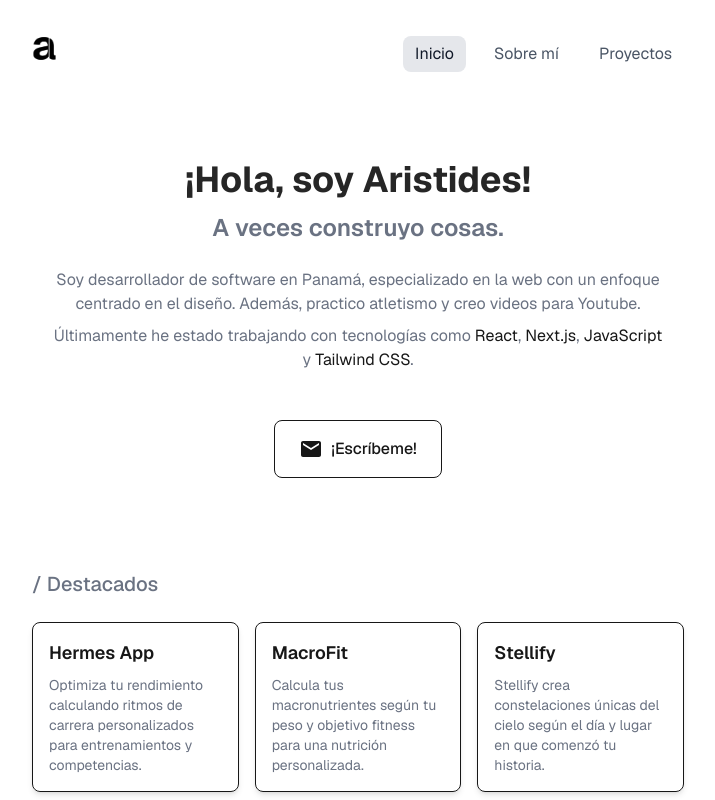
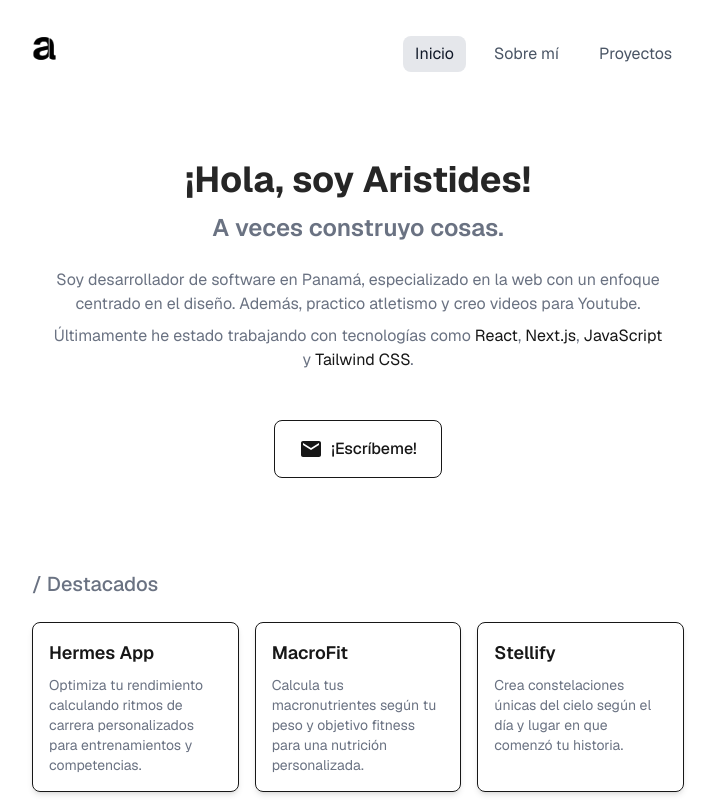
Before and after one commit to arisrodriguez/a-r, a Next.js app: page / in a window 1280 px wide. Shown: the top 800 px of the page, without its empty margins (282-997 px from the left). Built offline with nearby package versions, Linux system fonts and the light colour scheme.

Commit message:
chore(home): actualizar descripción de Stellify en la sección de destacados

```diff
--- a/src/app/components/Home/HomeProjects.tsx
+++ b/src/app/components/Home/HomeProjects.tsx
@@ -15,7 +15,7 @@ const proyectos = [
     },
     {
         title: "Stellify",
-        desc: "Stellify crea constelaciones únicas del cielo según el día y lugar en que comenzó tu historia.",
+        desc: "Crea constelaciones únicas del cielo según el día y lugar en que comenzó tu historia.",
         Link: "/proyectos/stellify",
     },
 ];
@@ -24,7 +24,6 @@ export default function HomeProjects() {
     return (
         <section aria-labelledby="proyectos-heading" className="mt-20">
             <h2 className="font-medium text-xl text-gray-500">/ Destacados</h2>
-
             <div className="grid grid-cols-1 md:grid-cols-3 gap-4 mt-6">
                 {proyectos.map((proyecto, i) => (
                     <motion.div
```
